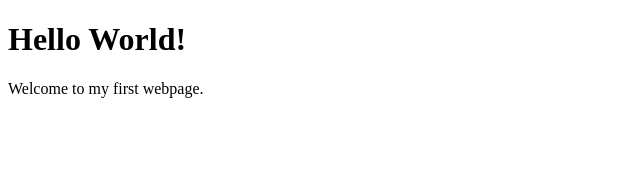
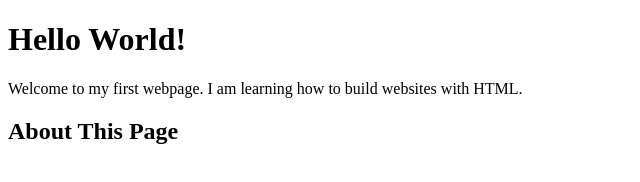
Before and after one commit to bourneto/TobyBourneMI349, a plain HTML site: page index.html in a window 1280 px wide. Shown: the whole page, without its empty margins (0-640 px from the left). Drawn offline with Linux system fonts and the light colour scheme.

Commit message:
Add additional page content

```diff
--- a/index.html
+++ b/index.html
@@ -12,6 +12,7 @@
 
 <body>
    <h1>Hello World!</h1>
-   <p>Welcome to my first webpage.</p>
+   <p>Welcome to my first webpage. I am learning how to build websites with HTML.</p>
+   <h2>About This Page</h2>
 </body>
 </html>
```
